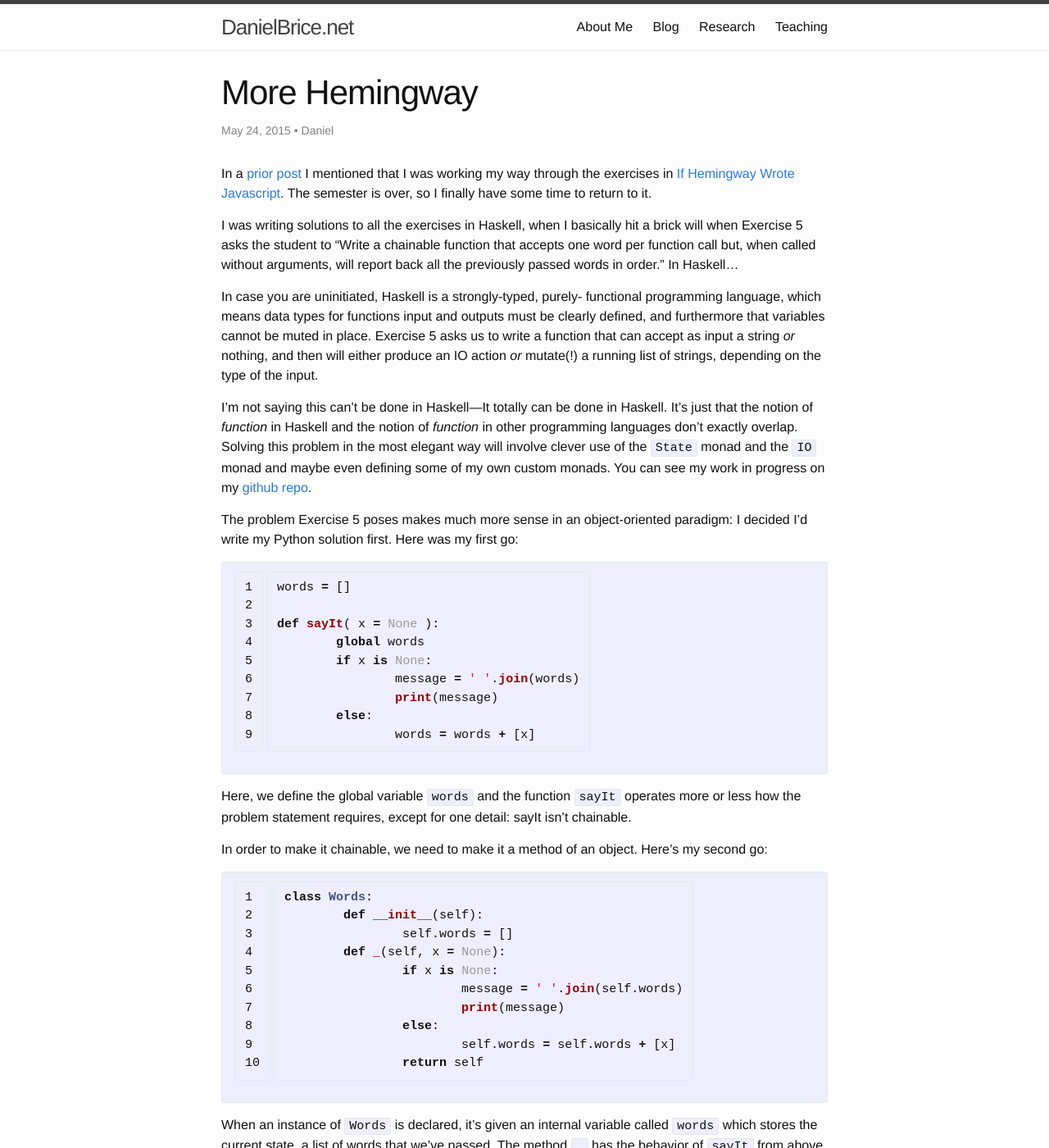
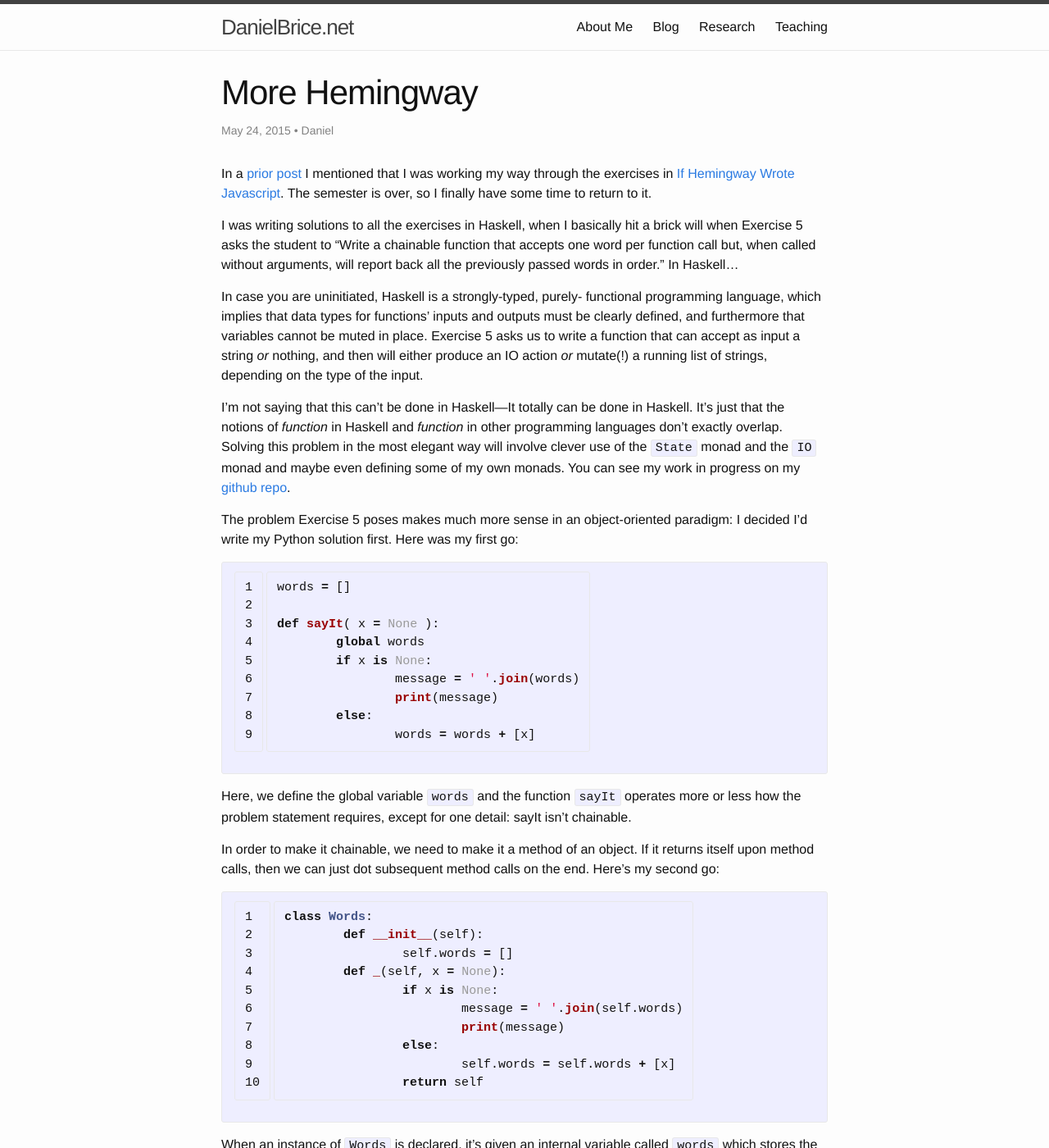
Before and after one commit to friedbrice/friedbrice.github.io, a Jekyll site: the page built from _posts/2015-05-24-more-hemingway.md, in a window 1280 px wide and 1400 px high. Shown: the whole window at 82% size. Built offline with Jekyll 4.4.1, drawn with Linux system fonts in a browser that asks for light colours; some of the changed text lies outside the part shown.

Commit message:
fixed some typos. also, does build on github's servers. score.

```diff
--- a/_posts/2015-05-24-more-hemingway.md
+++ b/_posts/2015-05-24-more-hemingway.md
@@ -25,22 +25,24 @@
 words in order." In Haskell...
 
 In case you are uninitiated, Haskell is a strongly-typed, purely-
-functional programming language, which means data types for functions
-input and outputs must be clearly defined, and furthermore that
-variables cannot be muted in place. Exercise 5 asks us to write a
+functional programming language, which implies that data types for
+functions' inputs and outputs must be clearly defined, and furthermore
+that variables cannot be muted in place. Exercise 5 asks us to write a
 function that can accept as input a string _or_ nothing, and then will
 either produce an IO action _or_ mutate(!) a running list of strings,
 depending on the type of the input.
 
-I'm not saying this can't be done in Haskell---It totally can be done in
-Haskell. It's just that the notion of _function_ in Haskell and the
-notion of _function_ in other programming languages don't exactly
-overlap. Solving this problem in the most elegant way will involve
-clever use of the `State` monad and the `IO` monad and maybe even
-defining some of my own custom monads. You can see my work in progress
-on my [github repo](http://github.com/friedbrice/hemingway).
+I'm not saying that this can't be done in Haskell---It totally can be
+done in Haskell. It's just that the notions of _function_ in Haskell and
+_function_ in other programming languages don't exactly overlap. Solving
+this problem in the most elegant way will involve clever use of the
+`State` monad and the `IO` monad and maybe even defining some of my own
+monads. You can see my work in progress on my [github
+repo](http://github.com/friedbrice/hemingway).
 
-The problem Exercise 5 poses makes much more sense in an object-oriented paradigm: I decided I'd write my Python solution first. Here was my first go:
+The problem Exercise 5 poses makes much more sense in an object-oriented
+paradigm: I decided I'd write my Python solution first. Here was my
+first go:
 
 {% highlight python linenos %}
 words = []
@@ -58,7 +60,9 @@
 operates more or less how the problem statement requires, except for one
 detail: sayIt isn't chainable.
 
-In order to make it chainable, we need to make it a method of an object. Here's my second go:
+In order to make it chainable, we need to make it a method of an object.
+If it returns itself upon method calls, then we can just dot subsequent
+method calls on the end. Here's my second go:
 
 {% highlight python linenos %}
 class Words:
@@ -74,10 +78,11 @@
 {% endhighlight %}
 
 When an instance of `Words` is declared, it's given an internal variable
-called `words` which stores the current state, a list of words that
-we've passed. The method `_` has the behavior of `sayIt` from above, but
-applies changes to the instance rather than to a global variable. Thus,
-in the Python3 interactive prompt, we get the desired behavior:
+called `words` which stores the current state, _ie,_ the list of all the
+words that we've passed to the object via its sole method `_`. The
+method `_` has the behavior of `sayIt` from above, but applies changes
+to the instance rather than to a global variable. Thus, in the Python3
+interactive prompt, we get the desired behavior:
 
 {% highlight python linenos %}
 >>> sayIt = Words()
```
